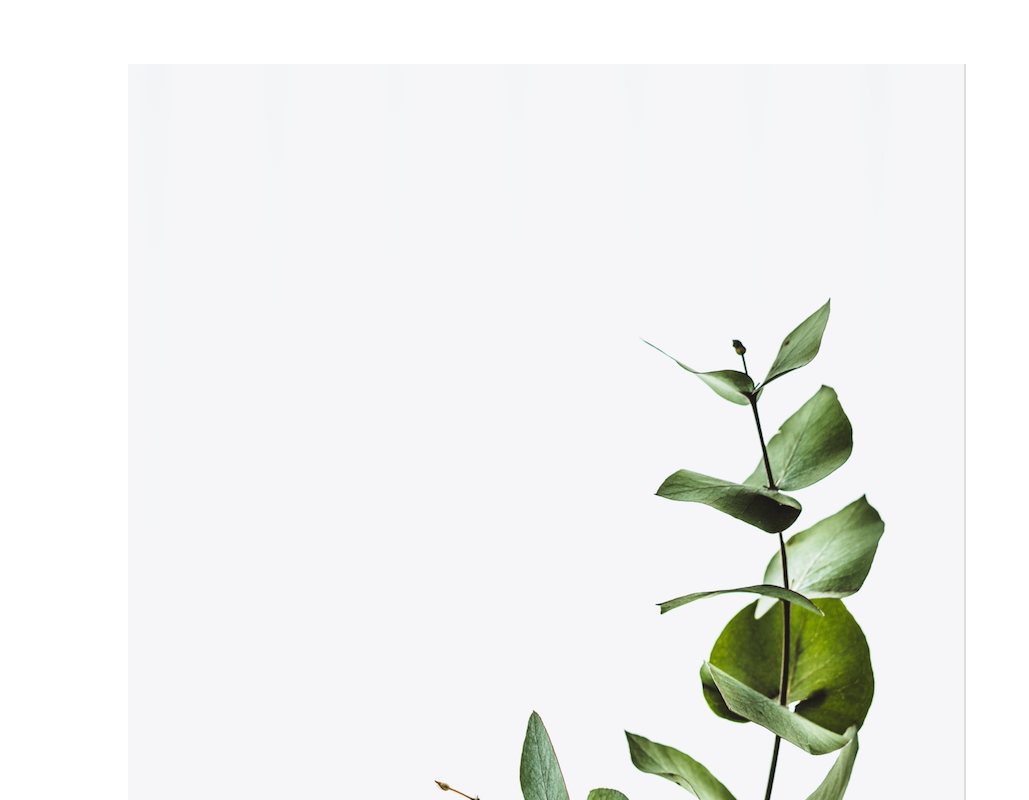
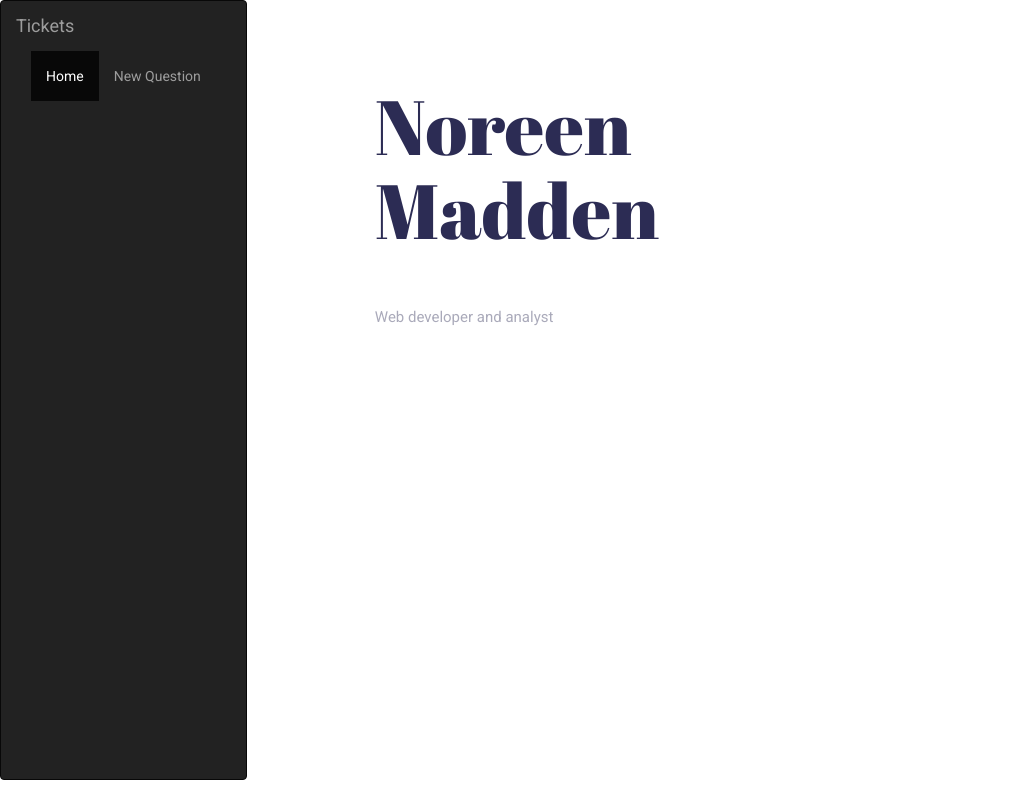
Before and after one commit to Norby257/noreen-react-portfolio, a React (Create React App) app: page / in a window 1280 px wide. Shown: the top 800 px of the page, without its empty margins (0-1029 px from the left). Built offline with nearby package versions, Linux system fonts and the light colour scheme.

Commit message:
added sidebar rather than Nav

```diff
--- a/public/index.html
+++ b/public/index.html
@@ -23,6 +23,10 @@
     <!-- this is link to Font Awesome icons -->
     <link rel="stylesheet" href="https://use.fontawesome.com/releases/v5.2.0/css/all.css" integrity="sha384-hWVjflwFxL6sNzntih27bfxkr27PmbbK/iSvJ+a4+0owXq79v+lsFkW54bOGbiDQ" crossorigin="anonymous">
 
+    <!-- this is link to bootstrap -->
+    <!-- Latest compiled and minified CSS -->
+<link rel="stylesheet" href="https://maxcdn.bootstrapcdn.com/bootstrap/3.3.7/css/bootstrap.min.css" integrity="sha384-BVYiiSIFeK1dGmJRAkycuHAHRg32OmUcww7on3RYdg4Va+PmSTsz/K68vbdEjh4u" crossorigin="anonymous">
+
 
     <title>React App</title>
   </head>
--- a/src/App.js
+++ b/src/App.js
@@ -6,6 +6,7 @@ import Contact from "./Contact"
 import BlogList from "./BlogList"
 import { Route } from "react-router-dom"
 import Projects from "./projects.json"
+import NavBar from './NavBar'
 //  import ProjectList from './ProjectList';
 //   import Project from './Project';
 import Profile from "./Profile"
@@ -14,6 +15,7 @@ class App extends Component {
   render() {
     return (
       <div className="App">
+        <NavBar />
         <Route exact path="/" exact component={Profile} />
         <Route exact path="/contact" exact component={Contact} />
         <Route exact path="/blog" exact compoent={BlogList} />
--- /dev/null
+++ b/src/NavBar.js
@@ -0,0 +1,42 @@
+import React from 'react'
+import {NavLink} from 'react-router-dom'
+const NavBar = () => {
+    return (
+        <nav className="navbar navbar-inverse">
+        <div className=" container-fluid">
+          <div className="navbar-header">
+            <button type="button" className="navbar-toggle collapsed" data-toggle="collapse" data-target="#bs-example-navbar-collapse-1" aria-expanded="false">
+              <span className="sr-only">Toggle navigation</span>
+              <span className="icon-bar"></span>
+              <span className="icon-bar"></span>
+              <span className="icon-bar"></span>
+            </button>
+            <a className="navbar-brand" href="#">Tickets</a>
+          </div>
+
+          <div className="collapse navbar-collapse" id="bs-example-navbar-collapse-1">
+            <ul className="nav navbar-nav">
+              <li className="active"><NavLink to='/' exact activeClassName='active'>Home
+              </NavLink>
+              <span className="sr-only">(current)
+              </span>
+
+              </li>
+              <li>
+                <NavLink to='/new' activeClassName='active'>
+                New Question
+                </NavLink>
+              </li>
+
+            </ul>
+
+
+          </div>
+        </div>
+      </nav>
+
+    )
+}
+
+
+export default NavBar;
--- a/src/Profile.js
+++ b/src/Profile.js
@@ -1,6 +1,5 @@
 import React, {Component} from 'react';
 import ProfileBlurb from './ProfileBlurb';
-import Image from './Image';
 export default class Profile extends React.Component {
    constructor(props) {
        super(props);
@@ -21,7 +20,7 @@ export default class Profile extends React.Component {
    render() {
        return (
         <div className="Profile">
-        <Image  />
+
         <ProfileBlurb person={this.state.person} quote={this.state.quote} />
       </div>
        )
```
